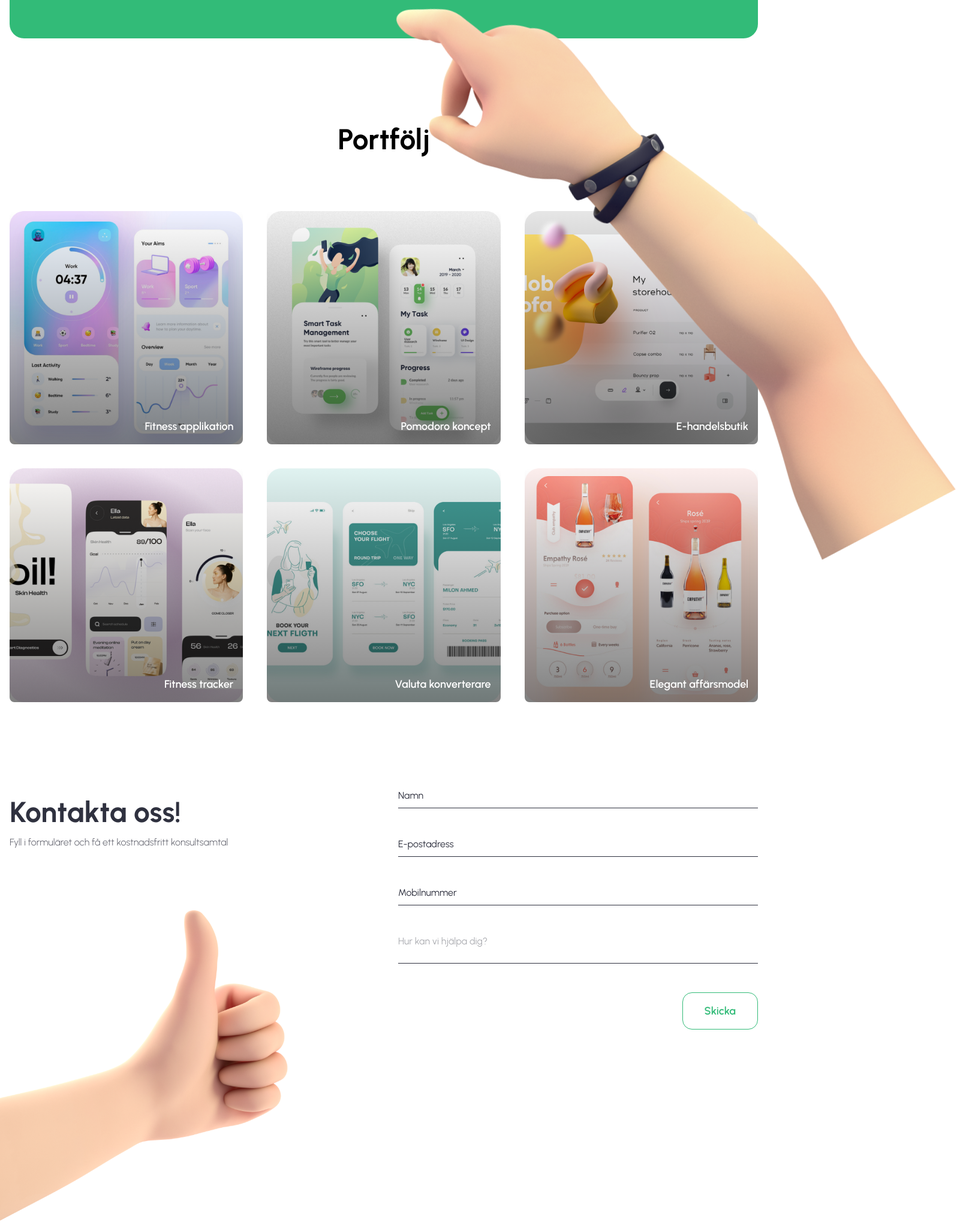
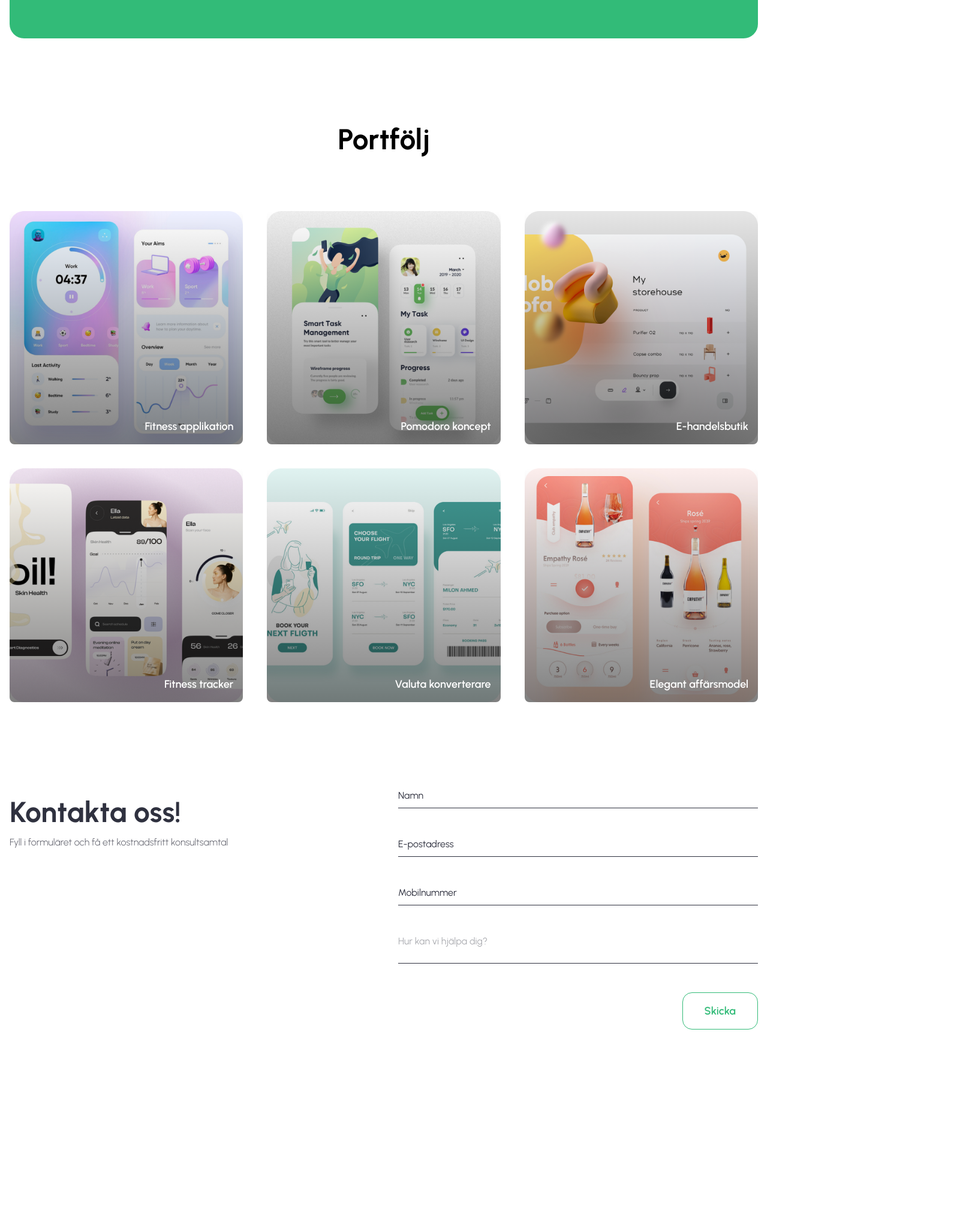
Before and after one commit to nytrek/finslipa, a Next.js app: page / in a window 1280 px wide. Shown: the part 2507-4560 px from the top of the page at 60% size, 1621 px wide, since content can reach past the window. After the commit the page ends 4368 px from the top, so only its background shows below. Built offline with nearby package versions, Linux system fonts and the light colour scheme.

Commit message:
remove 3d model implementation

```diff
--- a/src/pages/_document.tsx
+++ b/src/pages/_document.tsx
@@ -4,7 +4,7 @@
   return (
     <Html lang="sv-SE">
       <Head />
-      <body className="relative overflow-x-hidden">
+      <body className="relative">
         <Main />
         <NextScript />
       </body>
--- a/src/pages/index.tsx
+++ b/src/pages/index.tsx
@@ -48,10 +48,7 @@
     <>
       <Head>
         <title>Finslipa</title>
-        <meta
-          name="viewport"
-          content="width=device-width, initial-scale=1.0"
-        ></meta>
+        <meta name="viewport" content="width=device-width, initial-scale=1.0" />
       </Head>
       <div className="flex flex-col gap-y-12 pb-24">
         <div className="bg-primary/10 px-4 py-12 md:pb-36">
@@ -64,16 +61,6 @@
         <Cta />
         <Portfolio />
         <Contact />
-        <img
-          alt="arm"
-          className="xs:top-[205rem] absolute -right-[35rem] top-[215rem] max-w-2xl -rotate-[10deg] sm:-right-[30rem] sm:top-[180rem] md:top-[130rem] lg:top-[145rem] lg:max-w-4xl xl:-right-60"
-          src="/arm.png"
-        />
-        <img
-          alt="thumb"
-          className="absolute -bottom-96 -left-48 max-w-lg lg:-bottom-48 lg:-left-24 lg:max-w-xl"
-          src="/thumb.png"
-        />
       </div>
     </>
   );
```
Also changed, not shown: public/arm.png (deleted), public/thumb.png (deleted).
